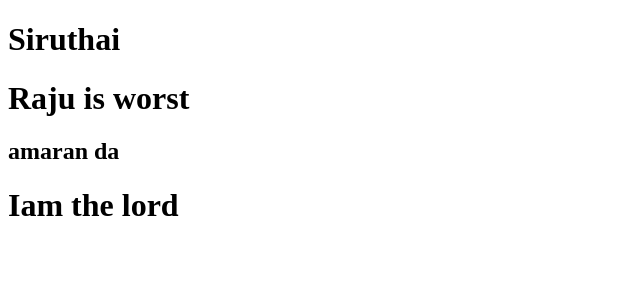
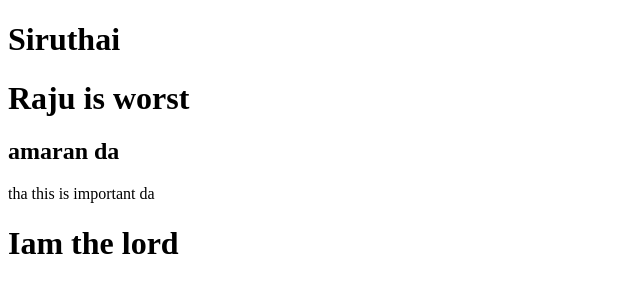
Before and after one commit to Sibihirithik13/samplerepo, a plain HTML site: page index.html in a window 1280 px wide. Shown: the whole page, without its empty margins (0-640 px from the left). Drawn offline with Linux system fonts and the light colour scheme.

Commit message:
Update index.html

```diff
--- a/index.html
+++ b/index.html
@@ -9,6 +9,7 @@
     <h1>Siruthai</h1>
     <h1>Raju is worst</h1>
     <h2>amaran da</h2>
+    tha this is important da
     <h1> Iam the lord</h1>
 </body>
 </html>
```
